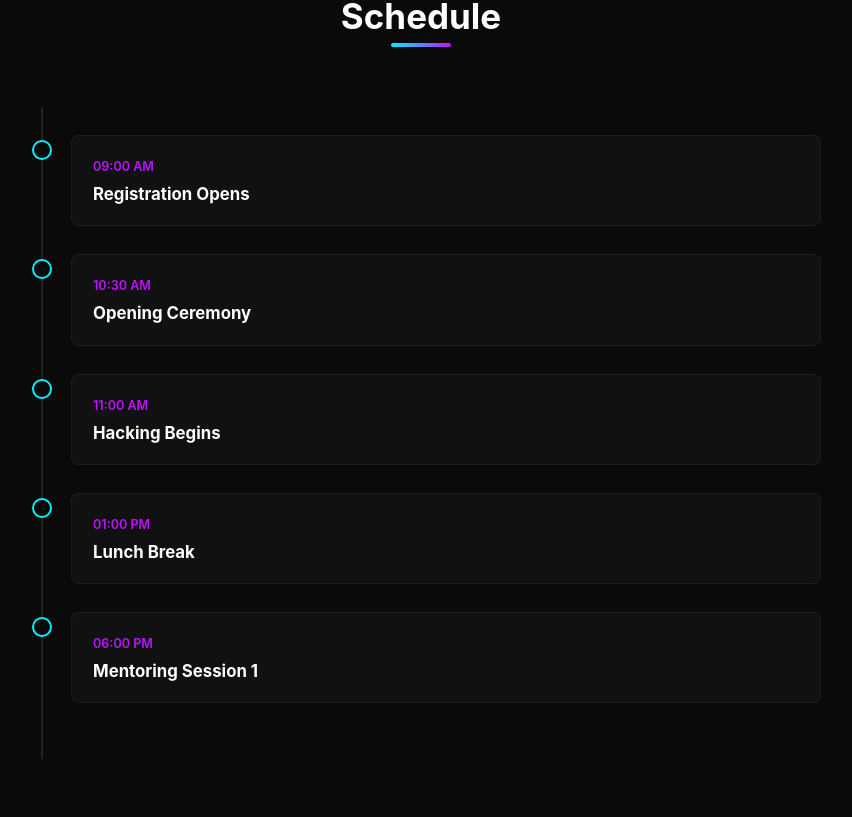
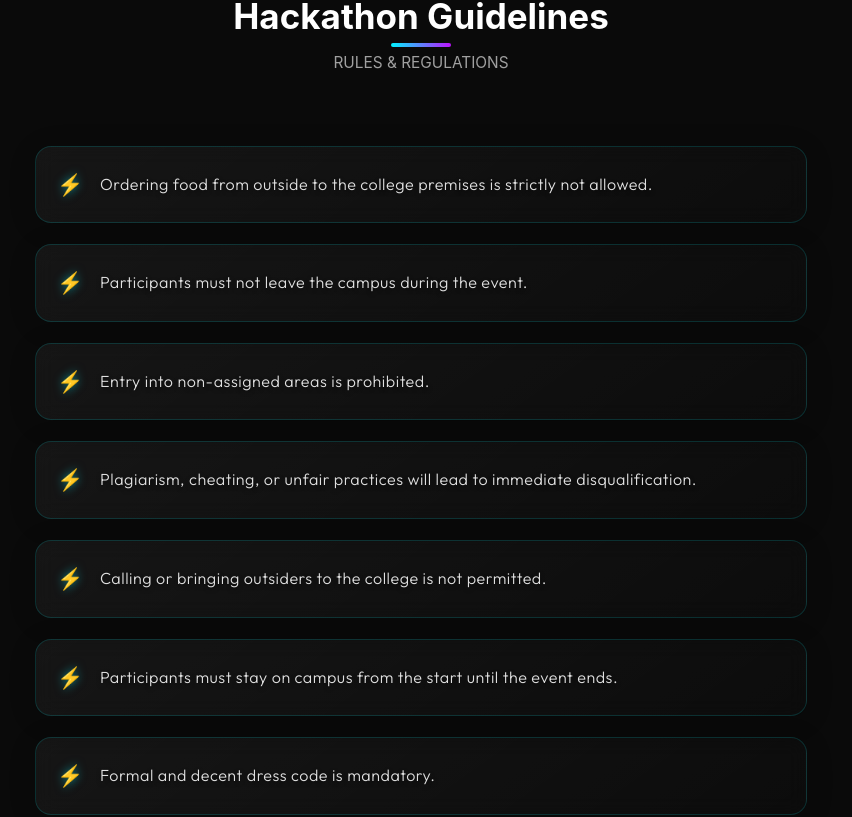
Before and after one commit to chandanaputtaswamy/Cognithon-26, a React (Vite) app: page / in a window 1280 px wide. Shown: the part 2155-2972 px from the top of the page, without its empty margins (219-1071 px from the left). Built offline with nearby package versions, Linux system fonts and the light colour scheme.

Commit message:
feat: Add Hackathon Guidelines with premium glassmorphism styling

```diff
--- /dev/null
+++ b/src/components/Guidelines.tsx
@@ -0,0 +1,36 @@
+import { motion } from 'framer-motion';
+import '../styles/Guidelines.css';
+
+const guidelines = [
+    "Ordering food from outside to the college premises is strictly not allowed.",
+    "Participants must not leave the campus during the event.",
+    "Entry into non-assigned areas is prohibited.",
+    "Plagiarism, cheating, or unfair practices will lead to immediate disqualification.",
+    "Calling or bringing outsiders to the college is not permitted.",
+    "Participants must stay on campus from the start until the event ends.",
+    "Formal and decent dress code is mandatory."
+];
+
+const Guidelines = () => {
+    return (
+        <div className="guidelines-container">
+            <ul className="guidelines-list">
+                {guidelines.map((rule, index) => (
+                    <motion.li
+                        key={index}
+                        className="guideline-item"
+                        initial={{ opacity: 0, x: -20 }}
+                        whileInView={{ opacity: 1, x: 0 }}
+                        transition={{ duration: 0.5, delay: index * 0.1 }}
+                        viewport={{ once: true }}
+                    >
+                        <span className="guideline-icon">⚡</span>
+                        <span className="guideline-text">{rule}</span>
+                    </motion.li>
+                ))}
+            </ul>
+        </div>
+    );
+};
+
+export default Guidelines;
--- a/src/pages/Home.tsx
+++ b/src/pages/Home.tsx
@@ -9,6 +9,7 @@ import problemsData from '../data/problemStatements.json';
 
 import Sponsors from '../components/Sponsors';
 import Coordinators from '../components/Coordinators';
+import Guidelines from '../components/Guidelines';
 import FAQ from '../components/FAQ';
 
 const Home = () => {
@@ -72,6 +73,10 @@ const Home = () => {
                         </div>
                     ))}
                 </div>
+            </Section>
+
+            <Section id="guidelines" title="Hackathon Guidelines" subtitle="RULES & REGULATIONS">
+                <Guidelines />
             </Section>
 
             <Section id="timeline" title="Schedule">
--- /dev/null
+++ b/src/styles/Guidelines.css
@@ -0,0 +1,59 @@
+.guidelines-container {
+    max-width: 800px;
+    margin: 0 auto;
+    padding: 1rem;
+}
+
+.guidelines-list {
+    list-style: none;
+    padding: 0;
+    display: flex;
+    flex-direction: column;
+    gap: 1.5rem;
+}
+
+.guideline-item {
+    background: linear-gradient(145deg, rgba(255, 255, 255, 0.05), rgba(255, 255, 255, 0.01));
+    backdrop-filter: blur(10px);
+    -webkit-backdrop-filter: blur(10px);
+    border: 1px solid rgba(0, 243, 255, 0.15);
+    padding: 1.5rem;
+    border-radius: 16px;
+    display: flex;
+    align-items: center;
+    gap: 1.2rem;
+    transition: all 0.4s cubic-bezier(0.175, 0.885, 0.32, 1.275);
+    box-shadow: 0 4px 30px rgba(0, 0, 0, 0.1);
+}
+
+.guideline-item:hover {
+    background: linear-gradient(145deg, rgba(0, 243, 255, 0.1), rgba(0, 243, 255, 0.02));
+    border-color: rgba(0, 243, 255, 0.5);
+    transform: translateY(-5px) scale(1.02);
+    box-shadow: 0 10px 40px -10px rgba(0, 243, 255, 0.3);
+}
+
+.guideline-icon {
+    font-size: 1.5rem;
+    filter: drop-shadow(0 0 5px rgba(0, 243, 255, 0.5));
+}
+
+.guideline-text {
+    font-family: 'Outfit', sans-serif;
+    color: #e0e0e0;
+    font-size: 1.15rem;
+    font-weight: 300;
+    letter-spacing: 0.5px;
+    line-height: 1.6;
+    text-shadow: 0 2px 4px rgba(0, 0, 0, 0.5);
+}
+
+@media (max-width: 768px) {
+    .guideline-item {
+        padding: 1rem;
+    }
+
+    .guideline-text {
+        font-size: 1rem;
+    }
+}
```
